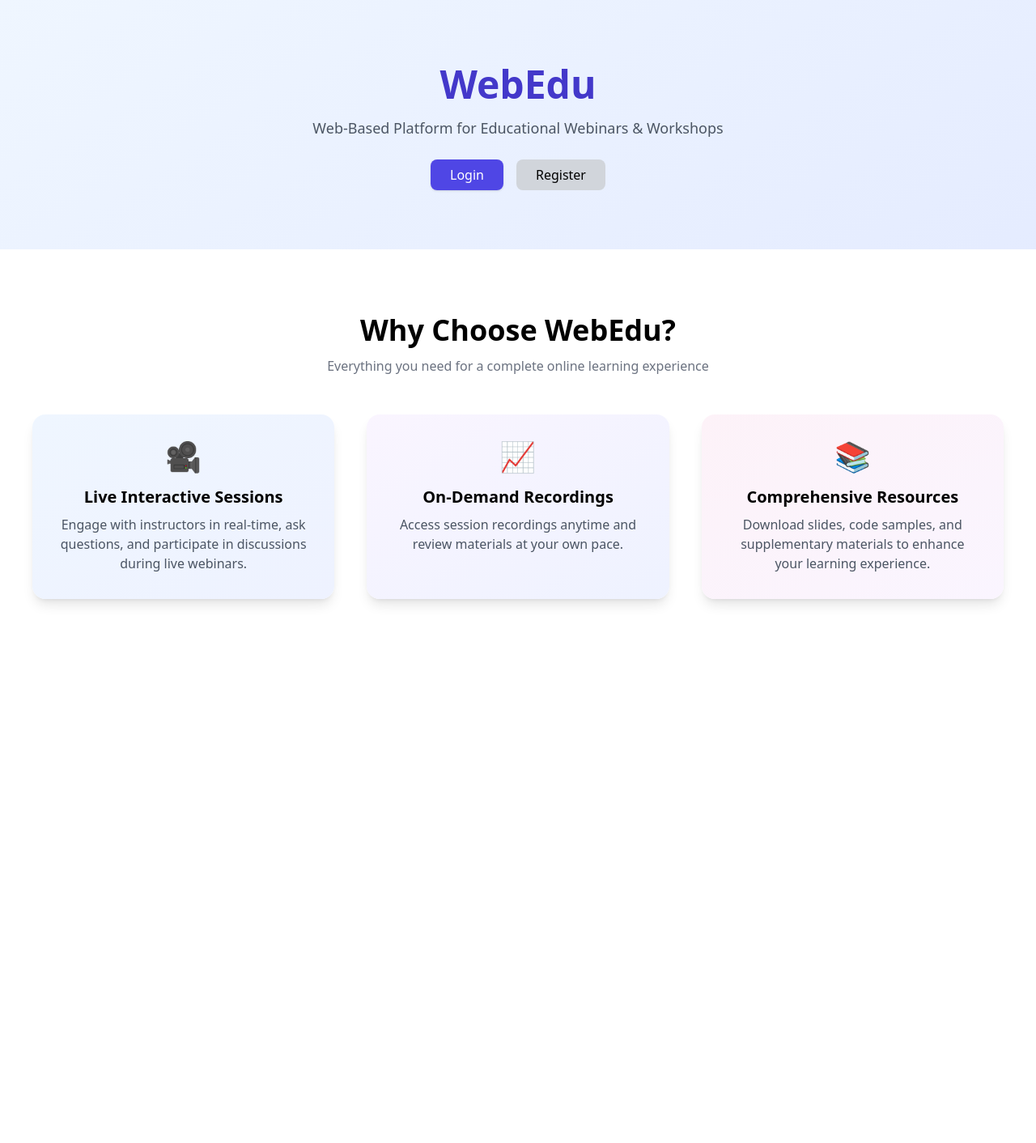
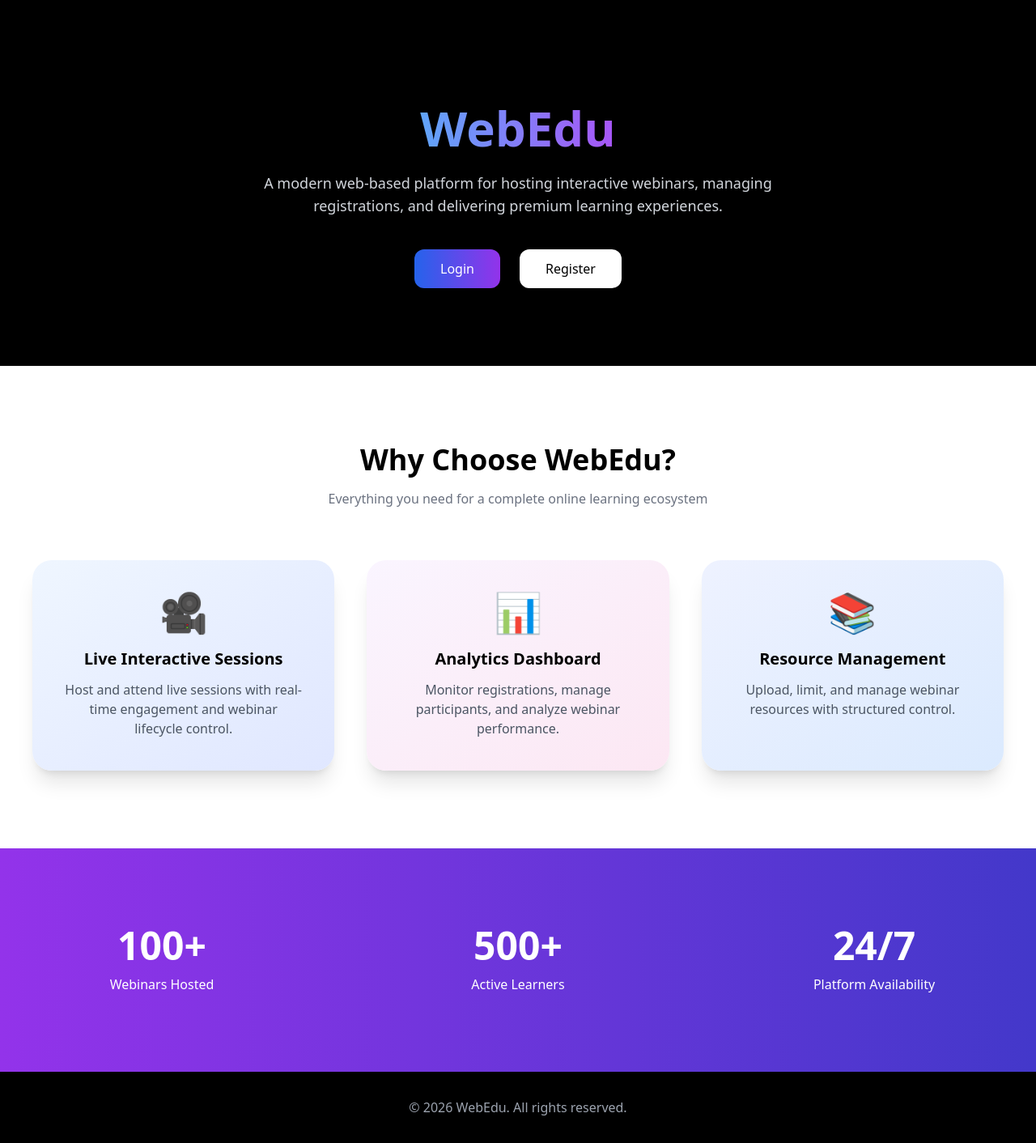
Before and after one commit to Sriram-mandavakuriti/FSAD-Review_deployment, a React (Create React App) app: page / in a window 1280 px wide. Shown: the whole page at 81% size. Before the commit the page ends 820 px from the top, so only its background shows below. Built offline with nearby package versions, Linux system fonts and the light colour scheme.

Commit message:
Updated website UI

```diff
--- a/package.json
+++ b/package.json
@@ -14,7 +14,9 @@
     "react-icons": "^5.5.0",
     "react-router-dom": "^6.30.3",
     "react-scripts": "5.0.1",
+    "react-tsparticles": "^2.12.2",
     "recharts": "^3.7.0",
+    "tsparticles": "^3.9.1",
     "web-vitals": "^2.1.4"
   },
   "scripts": {
--- a/src/pages/Home.js
+++ b/src/pages/Home.js
@@ -3,99 +3,145 @@
 
 const Home = () => {
   return (
-    <div className="min-h-screen bg-gradient-to-br from-blue-50 to-indigo-100">
+    <div className="relative min-h-screen overflow-hidden bg-black text-white">
 
-      {/* HERO SECTION */}
-      <div className="flex flex-col items-center justify-center py-20 text-center">
+      {/* 🔥 Animated Background Blobs */}
+      <div className="absolute inset-0 -z-10">
+        <motion.div
+          animate={{ x: [0, 100, -100, 0], y: [0, -50, 50, 0] }}
+          transition={{ repeat: Infinity, duration: 20 }}
+          className="absolute top-20 left-20 w-72 h-72 bg-purple-600 opacity-30 rounded-full blur-3xl"
+        />
+        <motion.div
+          animate={{ x: [0, -150, 150, 0], y: [0, 100, -100, 0] }}
+          transition={{ repeat: Infinity, duration: 25 }}
+          className="absolute bottom-20 right-20 w-80 h-80 bg-blue-500 opacity-30 rounded-full blur-3xl"
+        />
+      </div>
+
+      {/* 🚀 HERO SECTION */}
+      <div className="flex flex-col items-center justify-center text-center pt-32 pb-24 px-6">
+
         <motion.h1
           initial={{ opacity: 0, y: -40 }}
           animate={{ opacity: 1, y: 0 }}
-          transition={{ duration: 0.8 }}
-          className="text-5xl font-bold text-indigo-700"
+          transition={{ duration: 1 }}
+          className="text-6xl font-bold bg-gradient-to-r from-blue-400 to-purple-500 bg-clip-text text-transparent"
         >
           WebEdu
         </motion.h1>
 
-        <p className="mt-4 text-gray-600 text-lg">
-          Web-Based Platform for Educational Webinars & Workshops
+        <p className="mt-6 text-gray-300 text-lg max-w-2xl">
+          A modern web-based platform for hosting interactive webinars,
+          managing registrations, and delivering premium learning experiences.
         </p>
 
-        <div className="mt-8 space-x-4">
+        <div className="mt-10 flex gap-6">
           <Link
             to="/login"
-            className="bg-indigo-600 text-white px-6 py-2 rounded-lg shadow hover:scale-105 transition"
+            className="px-8 py-3 bg-gradient-to-r from-blue-600 to-purple-600 rounded-xl shadow-lg hover:scale-110 transition"
           >
             Login
           </Link>
 
           <Link
             to="/register"
-            className="bg-gray-300 px-6 py-2 rounded-lg hover:bg-gray-400"
+            className="px-8 py-3 bg-white text-black rounded-xl hover:scale-110 transition"
           >
             Register
           </Link>
         </div>
       </div>
 
-      {/* WHY CHOOSE SECTION */}
-      <div className="py-20 bg-white text-center">
-        <h2 className="text-4xl font-bold mb-3">
+      {/* ✨ FEATURES SECTION */}
+      <div className="py-24 px-10 bg-white text-black text-center">
+
+        <motion.h2
+          initial={{ opacity: 0 }}
+          whileInView={{ opacity: 1 }}
+          className="text-4xl font-bold mb-4"
+        >
           Why Choose WebEdu?
-        </h2>
+        </motion.h2>
 
-        <p className="text-gray-500 mb-12">
-          Everything you need for a complete online learning experience
+        <p className="text-gray-500 mb-16">
+          Everything you need for a complete online learning ecosystem
         </p>
 
-        <div className="grid md:grid-cols-3 gap-10 px-10">
+        <div className="grid md:grid-cols-3 gap-10">
 
-          {/* Feature 1 */}
           <motion.div
             whileHover={{ scale: 1.05 }}
-            className="p-8 rounded-2xl shadow-lg bg-gradient-to-br from-blue-50 to-indigo-50"
+            className="p-10 rounded-3xl shadow-xl bg-gradient-to-br from-blue-50 to-indigo-100"
           >
-            <div className="text-4xl mb-4">🎥</div>
-            <h3 className="text-xl font-semibold mb-2">
+            <div className="text-5xl mb-5">🎥</div>
+            <h3 className="text-xl font-bold mb-3">
               Live Interactive Sessions
             </h3>
             <p className="text-gray-600">
-              Engage with instructors in real-time, ask questions,
-              and participate in discussions during live webinars.
+              Host and attend live sessions with real-time
+              engagement and webinar lifecycle control.
             </p>
           </motion.div>
 
-          {/* Feature 2 */}
           <motion.div
             whileHover={{ scale: 1.05 }}
-            className="p-8 rounded-2xl shadow-lg bg-gradient-to-br from-purple-50 to-indigo-50"
+            className="p-10 rounded-3xl shadow-xl bg-gradient-to-br from-purple-50 to-pink-100"
           >
-            <div className="text-4xl mb-4">📈</div>
-            <h3 className="text-xl font-semibold mb-2">
-              On-Demand Recordings
+            <div className="text-5xl mb-5">📊</div>
+            <h3 className="text-xl font-bold mb-3">
+              Analytics Dashboard
             </h3>
             <p className="text-gray-600">
-              Access session recordings anytime and review
-              materials at your own pace.
+              Monitor registrations, manage participants,
+              and analyze webinar performance.
             </p>
           </motion.div>
 
-          {/* Feature 3 */}
           <motion.div
             whileHover={{ scale: 1.05 }}
-            className="p-8 rounded-2xl shadow-lg bg-gradient-to-br from-pink-50 to-purple-50"
+            className="p-10 rounded-3xl shadow-xl bg-gradient-to-br from-indigo-50 to-blue-100"
           >
-            <div className="text-4xl mb-4">📚</div>
-            <h3 className="text-xl font-semibold mb-2">
-              Comprehensive Resources
+            <div className="text-5xl mb-5">📚</div>
+            <h3 className="text-xl font-bold mb-3">
+              Resource Management
             </h3>
             <p className="text-gray-600">
-              Download slides, code samples, and supplementary
-              materials to enhance your learning experience.
+              Upload, limit, and manage webinar resources
+              with structured control.
             </p>
           </motion.div>
 
         </div>
       </div>
+
+      {/* 📈 STATS SECTION */}
+      <div className="py-24 bg-gradient-to-r from-purple-600 to-indigo-700 text-white text-center">
+        <div className="grid md:grid-cols-3 gap-10">
+
+          <motion.div whileInView={{ scale: [0.8, 1] }}>
+            <h3 className="text-5xl font-bold">100+</h3>
+            <p className="mt-3">Webinars Hosted</p>
+          </motion.div>
+
+          <motion.div whileInView={{ scale: [0.8, 1] }}>
+            <h3 className="text-5xl font-bold">500+</h3>
+            <p className="mt-3">Active Learners</p>
+          </motion.div>
+
+          <motion.div whileInView={{ scale: [0.8, 1] }}>
+            <h3 className="text-5xl font-bold">24/7</h3>
+            <p className="mt-3">Platform Availability</p>
+          </motion.div>
+
+        </div>
+      </div>
+
+      {/* FOOTER */}
+      <div className="py-8 text-center bg-black text-gray-400">
+        © 2026 WebEdu. All rights reserved.
+      </div>
+
     </div>
   );
 };
--- a/src/pages/Register.js
+++ b/src/pages/Register.js
@@ -1,30 +1,94 @@
+import { motion } from "framer-motion";
+import { useNavigate } from "react-router-dom";
+import { useState } from "react";
+
 const Register = () => {
+  const navigate = useNavigate();
+
+  const [role, setRole] = useState("user");
+
   return (
-    <div className="min-h-screen flex items-center justify-center bg-blue-50">
-      <div className="bg-white p-8 rounded-xl shadow-md w-96">
-        <h2 className="text-2xl font-bold mb-6 text-center">Register</h2>
+    <div className="min-h-screen bg-black flex items-center justify-center">
+
+      <div className="flex w-full max-w-6xl shadow-2xl rounded-3xl overflow-hidden">
+
+        {/* LEFT SIDE */}
+        <div className="hidden md:flex flex-col justify-center items-center bg-gradient-to-br from-purple-600 to-indigo-700 text-white p-12 w-1/2">
+          <motion.h2
+            initial={{ opacity: 0, x: -50 }}
+            animate={{ opacity: 1, x: 0 }}
+            className="text-4xl font-bold mb-6"
+          >
+            Join WebEdu!
+          </motion.h2>
+
+          <p className="text-lg text-center mb-8">
+            Create your account and start attending or hosting
+            powerful educational webinars.
+          </p>
+
+          <img
+            src="https://cdn-icons-png.flaticon.com/512/2922/2922510.png"
+            alt="Register Illustration"
+            className="w-64"
+          />
+        </div>
+
+        {/* RIGHT SIDE FORM */}
+        <motion.div
+          initial={{ opacity: 0, y: 40 }}
+          animate={{ opacity: 1, y: 0 }}
+          className="w-full md:w-1/2 bg-gradient-to-br from-gray-900 to-black text-white p-12"
+        >
+          <h2 className="text-3xl font-bold mb-8 text-center">
+            Create Account
+          </h2>
 
           <input
             type="text"
-          placeholder="Name"
-          className="w-full border p-2 mb-4 rounded"
+            placeholder="Full Name"
+            className="w-full p-3 mb-4 rounded-xl bg-gray-800 border border-gray-600 focus:outline-none focus:ring-2 focus:ring-purple-500"
           />
 
           <input
             type="email"
-          placeholder="Email"
-          className="w-full border p-2 mb-4 rounded"
+            placeholder="Email Address"
+            className="w-full p-3 mb-4 rounded-xl bg-gray-800 border border-gray-600 focus:outline-none focus:ring-2 focus:ring-purple-500"
           />
 
           <input
             type="password"
             placeholder="Password"
-          className="w-full border p-2 mb-4 rounded"
+            className="w-full p-3 mb-6 rounded-xl bg-gray-800 border border-gray-600 focus:outline-none focus:ring-2 focus:ring-purple-500"
           />
 
-        <button className="w-full bg-blue-600 text-white py-2 rounded hover:bg-blue-700">
+          <select
+            value={role}
+            onChange={(e) => setRole(e.target.value)}
+            className="w-full p-3 mb-6 rounded-xl bg-gray-800 border border-gray-600"
+          >
+            <option value="user">User</option>
+            <option value="admin">Admin</option>
+          </select>
+
+          <button
+            onClick={() => navigate("/login")}
+            className="w-full py-3 rounded-xl bg-gradient-to-r from-purple-600 to-indigo-600 hover:scale-105 transition shadow-lg"
+          >
             Register
           </button>
+
+          <p className="mt-6 text-center text-sm text-gray-400">
+            Already have an account?{" "}
+            <span
+              onClick={() => navigate("/login")}
+              className="text-purple-400 cursor-pointer"
+            >
+              Login
+            </span>
+          </p>
+        </motion.div>
+
       </div>
     </div>
   );
```
Also changed, not shown: src/pages/Login.js (+79 -21 lines), src/App.css (line endings or trailing spaces), src/App.js (line endings or trailing spaces), src/components/Sidebar.js (line endings or trailing spaces), src/index.js (line endings or trailing spaces), src/pages/AdminDashboard.js (line endings or trailing spaces), src/pages/CreateWebinar.js (line endings or trailing spaces), src/pages/NotFound.js (line endings or trailing spaces), src/pages/UploadResource.js (line endings or trailing spaces), 2 other files (tests, documents, lock files or other folders). Lines whose indentation alone changed are shown as unchanged.
